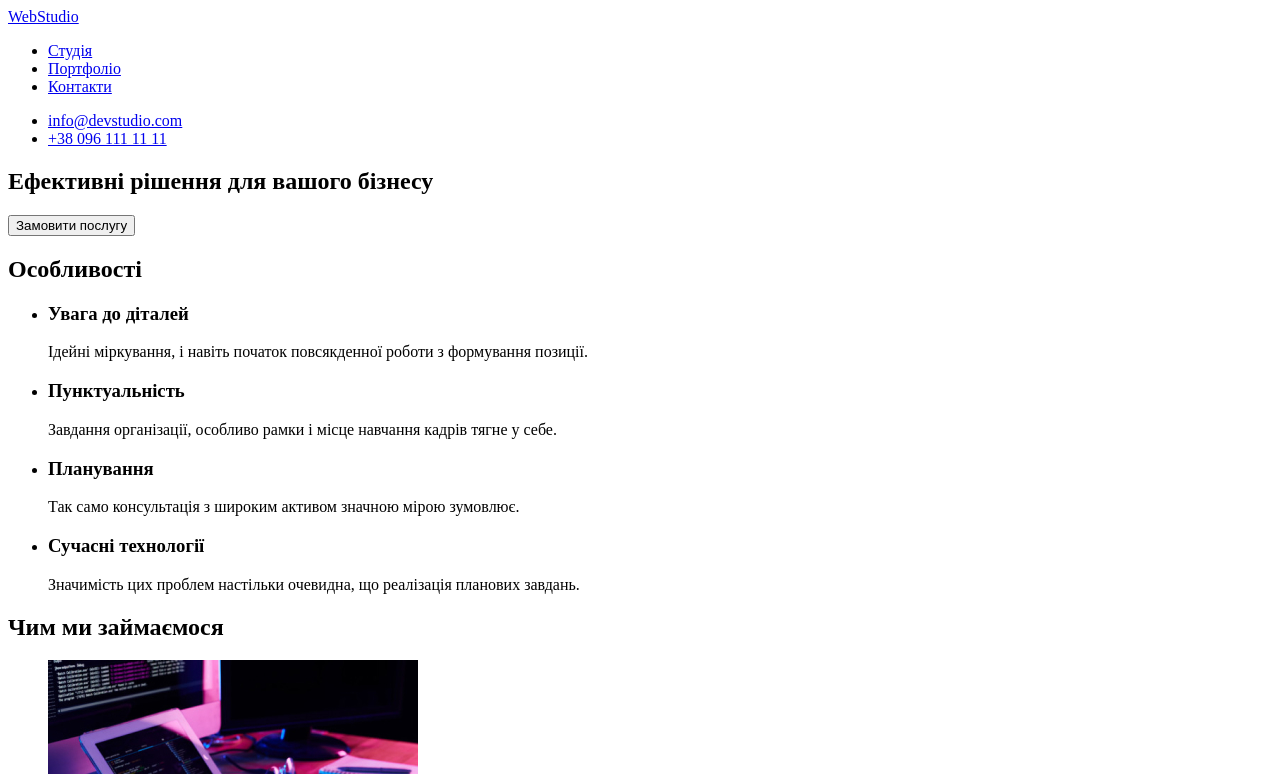
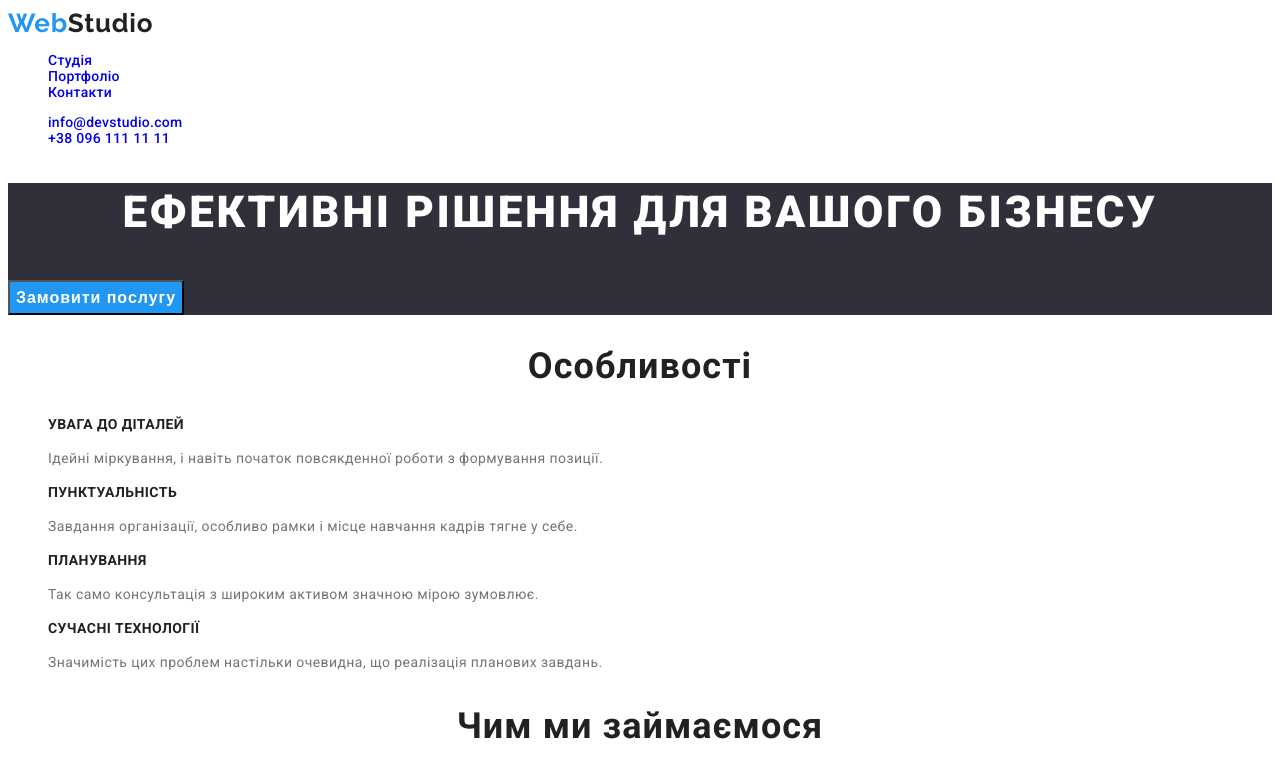
Before and after one commit to anastasia2022be1/goit-markup-hw-02, a plain HTML site: page index.html in a window 1280 px wide. Shown: the top 774 px of the page. Drawn offline with Linux system fonts and the light colour scheme; files that its build step writes are made by us from their sources.

Commit message:
add styles to index.html

```diff
--- /dev/null
+++ b/css/styles.css
@@ -0,0 +1,171 @@
+/* Цвет фона #ffffff */
+/* Цвет фона героя и футера #2F303A */
+/* Цвет фона "Наша команда" #F5F4FA */
+/* Цвет основного текста #757575 */
+/* Цвет вторичного текста #212121 */
+/* Белый #ffffff */
+/* Акцент #2196F3 */
+/* в футере #FFFFFF 60 % */
+
+:root {
+    --primary-text-color: #757575;
+    --title-text-color: #212121;
+    --acent-color: #2196F3;
+    --primary-white-color: #ffffff;
+    --primay-grey-color: #2F303A;
+    --address-link-color: rgba(255, 255, 255, 0.6);
+    --examples-button-color: #F5F4FA;
+}
+/* Веб-сайт */
+
+/* Основные стили страницы */
+body {
+    background-color: var(--primary-white-color);
+    color: var(--primary-text-color);
+    font-family: 'Roboto', sans-serif;
+    font-size: 14px;
+    letter-spacing: 0.03em;
+}
+
+ul {
+    list-style: none;
+}
+
+a {
+    text-decoration: none;
+}
+
+/* logo */
+.logo {
+    color: var(--acent-color);
+    font-family: 'Raleway', sans-serif;
+    font-weight: 700;
+    font-size: 26px;
+    line-height: 1.19;
+    letter-spacing: 0.03em;
+}
+
+.logo .studio {
+    color: var(--title-text-color);
+}
+
+.logo .studio-footer {
+    color: var(--primary-white-color);
+}
+
+/* site-nav */
+.site-nav .link {
+    color: var(--title-text-color);
+    font-weight: 500;
+    font-size: 14px;
+    line-height: 1.14;
+    letter-spacing: 0.02em;
+}
+
+.site-nav .link:hover,
+.site-nav .link:focus {
+    color: var(--acent-color);
+}
+
+.site-nav .link.current {
+    color: var(--acent-color);
+}
+
+/* contacts */
+.contacts .link {
+    color: var(--primary-text-color);
+    font-weight: 500;
+    font-size: 14px;
+    line-height: 1.14;
+    letter-spacing: 0.02em;
+}
+
+.contacts .link:hover,
+.contacts .link:focus {
+    color: var(--acent-color);
+}
+
+/* hero */
+.hero {
+    background-color: var(--primay-grey-color);
+}
+
+.hero .title {
+    color: var(--primary-white-color);
+    font-weight: 900;
+    font-size: 44px;
+    line-height: 1.36;
+    letter-spacing: 0.06em;
+    text-align: center;
+    text-transform: uppercase;
+
+}
+
+.hero .btn {
+    background-color: var(--acent-color);
+    color: var(--primary-white-color);
+    font-weight: 700;
+    font-size: 16px;
+    line-height: 1.87;
+    letter-spacing: 0.06em;
+    text-align: center;
+    cursor: pointer;
+}
+
+/* section */
+
+.section-title {
+    color: var(--title-text-color);
+    font-weight: 700;
+    font-size: 36px;
+    line-height: 1.17;
+    text-align: center;
+    letter-spacing: 0.03em;
+}
+
+/* features */
+.features .title {
+    color: var(--title-text-color);
+    font-weight: 700;
+    font-size: 14px;
+    line-height: 1.14;
+    letter-spacing: 0.03em;
+    text-transform: uppercase;
+}
+
+.features .text {
+    line-height: 1.71;
+}
+
+/* team */
+.team .title {
+    color: var(--title-text-color);
+    font-weight: 500;
+    font-size: 16px;
+    line-height: 1.19;
+    text-align: center;
+}
+
+.team .text {
+    font-size: 16px;
+    line-height: 1.19;
+    text-align: center;
+}
+
+/* footer */
+.footer {
+    background-color: var(--primay-grey-color);
+    line-height: 1.71;
+    letter-spacing: 0.03em;
+    font-style: normal;
+}
+
+.address .link {
+    color: var(--address-link-color);
+    font-style: normal;
+}
+
+.address .city {
+    color: var(--primary-white-color);
+    font-style: normal;
+}
--- a/index.html
+++ b/index.html
@@ -11,55 +11,54 @@
 </head>
 <body>
     <header>
-        <nav>
-        <a href="#">WebStudio</a>
+        <nav >
+        <a class="logo" href="#">Web<span class="studio">Studio</span></a>
 
-            <ul>
-                <li><a href="index.html">Студія</a></li>
-                <li><a href="portfolio.html">Портфоліо</a></li>
-                <li><a href="#">Контакти</a></li>
+            <ul class="site-nav">
+                <li class="link current"><a href="index.html">Студія</a></li>
+                <li class="link"><a href="portfolio.html">Портфоліо</a></li>
+                <li class="link"><a href="#">Контакти</a></li>
             </ul>
         </nav>
-        <ul>
-
-            <li><a href="mailto:info@devstudio.com">info@devstudio.com</a></li>
-            <li><a href="tel:+380961111111">+38 096 111 11 11</a></li>
+        <ul class="contacts">
+            <li class="link"><a href="mailto:info@devstudio.com">info@devstudio.com</a></li>
+            <li class="link"><a href="tel:+380961111111">+38 096 111 11 11</a></li>
         </ul>
 
     </header>
 <main>
-   <section>
+   <section class="hero">
     <!-- Герой -->
-    <h1>Ефективні рішення для вашого бізнесу</h1>
-    <button type="button">Замовити послугу</button>
+    <h1 class="title">Ефективні рішення для вашого бізнесу</h1>
+    <button class="btn" type="button">Замовити послугу</button>
    </section>
-   <section>
+   <section class="section">
     <!--Oсобенности -->
-    <h2>Oсобливості</h2>
+    <h2 class="section-title">Oсобливості</h2>
         <div>
-            <ul>
+            <ul class="features">
                 <li>
-                    <h3>Увага до діталей</h3>
-                    <p>Ідейні міркування, і навіть початок повсякденної роботи з формування позиції.</p>
+                    <h3 class="title">Увага до діталей</h3>
+                    <p class="text">Ідейні міркування, і навіть початок повсякденної роботи з формування позиції.</p>
                 </li>
                 <li>
-                    <h3>Пунктуальність</h3>
-                    <p>Завдання організації, особливо рамки і місце навчання кадрів тягне у себе.</p>
+                    <h3 class="title">Пунктуальність</h3>
+                    <p class="text">Завдання організації, особливо рамки і місце навчання кадрів тягне у себе.</p>
                 </li>
                 <li>
-                    <h3>Планування</h3>
-                    <p>Так само консультація з широким активом значною мірою зумовлює.</p>
+                    <h3 class="title">Планування</h3>
+                    <p class="text">Так само консультація з широким активом значною мірою зумовлює.</p>
                 </li>
                 <li>
-                    <h3>Сучасні технології</h3>
-                    <p>Значимість цих проблем настільки очевидна, що реалізація планових завдань.</p>
+                    <h3 class="title">Сучасні технології</h3>
+                    <p class="text">Значимість цих проблем настільки очевидна, що реалізація планових завдань.</p>
                 </li>
             </ul>
         </div>
    </section>
-   <section>
+   <section class="section" >
     <!-- Чим ми займаємося -->
-    <h2>Чим ми займаємося</h2>
+    <h2 class="section-title">Чим ми займаємося</h2>
     <ul>
         <li>
             <img src="./images/coding.jpg" alt="writing code in deskctop" width="370" height="294">
@@ -72,11 +71,11 @@
         </li>
     </ul>
    </section>
-   <section>
+   <section class="section">
     <!--Наша команда  -->
-    <h2>Наша команда</h2>
+    <h2 class="section-title">Наша команда</h2>
     <div>
-        <ul>
+        <ul class="team">
             <li>
                 <img src="./images/igordemyanenko.jpg" alt="photo of igordemyanenko" width="270" height="260">
                 <h3>Ігор Дем'яненко</h3>
@@ -102,14 +101,14 @@
    </section>
 
 </main>
-<footer>
+<footer class="footer">
     <!-- Подвал -->
-<a href="#">WebStudio</a>
+<a class="logo" href="#">Web<span class="studio-footer">Studio</span></a>
 <address>
     <ul>
-        <li><a href="https://goo.gl/maps/CPtrU1FHBa2aNyZL9" target="_blank" rel="noopener noreferrer">м. Київ, пр-т Лесі Українки, 26</a></li>
-        <li><a href="mailto:info@example.com">info@example.com</a></li>
-        <li><a href="tel:+380991111111">+38 099 111 11 11</a></li>
+        <li class="city"><a href="https://goo.gl/maps/CPtrU1FHBa2aNyZL9" target="_blank" rel="noopener noreferrer">м. Київ, пр-т Лесі Українки, 26</a></li>
+        <li><a class="link" href="mailto:info@example.com">info@example.com</a></li>
+        <li><a class="link" href="tel:+380991111111">+38 099 111 11 11</a></li>
     </ul>
 </address>
 </footer>
```
Also changed, not shown: styles.css (deleted).
